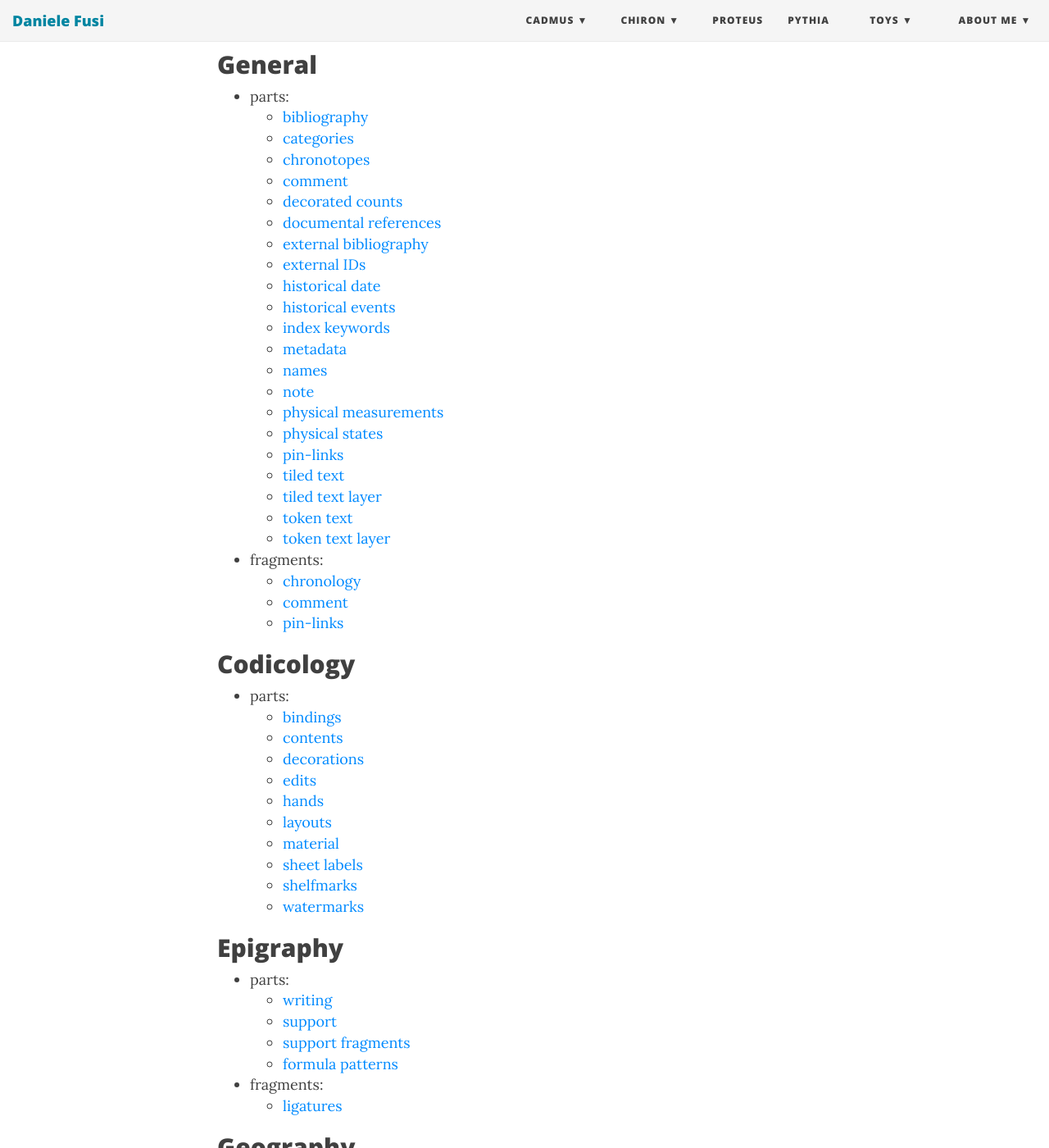
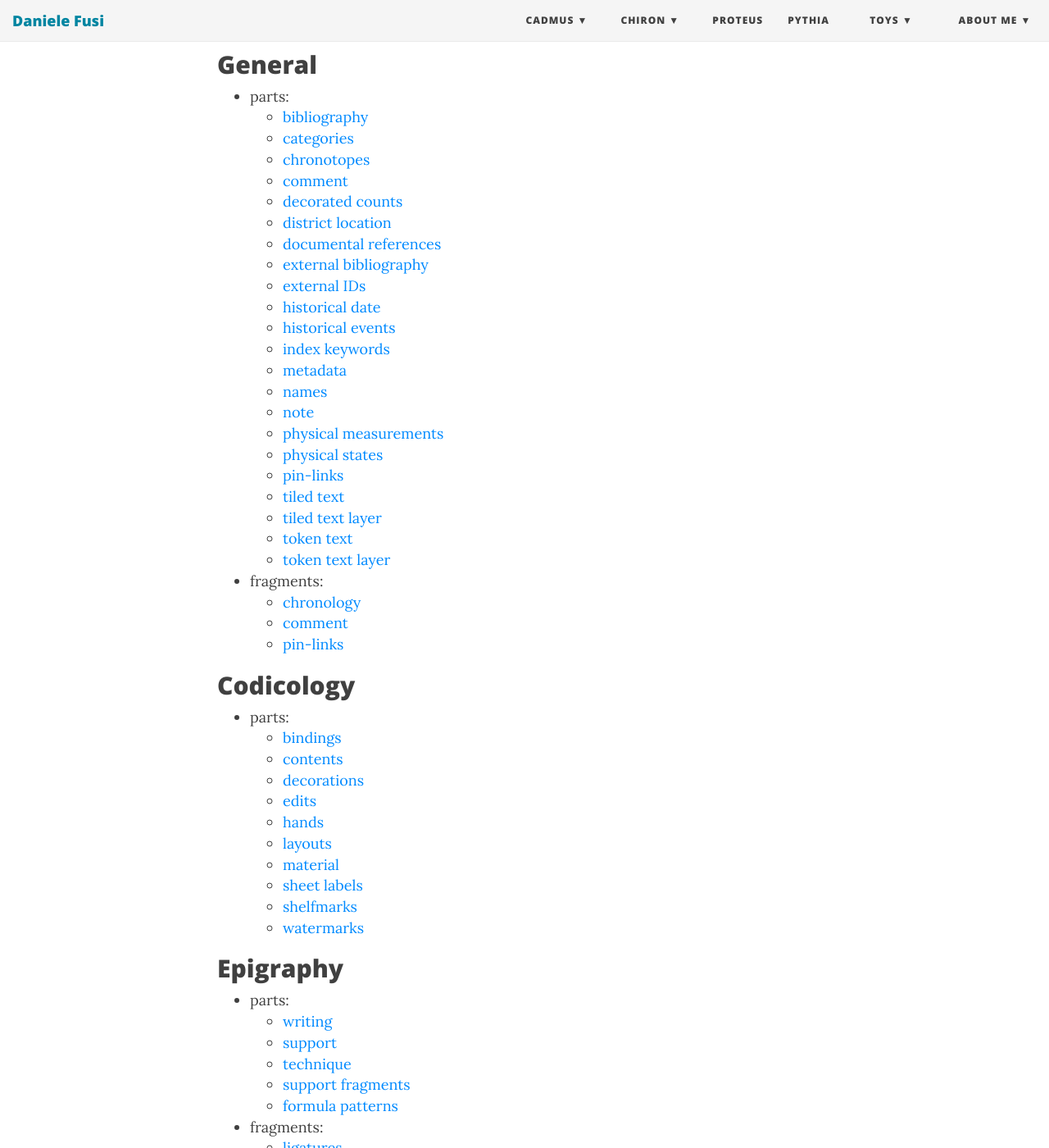
Before and after one commit to Myrmex/overview, a Jekyll site: the page built from cadmus/dev/models.md, in a window 1280 px wide and 1400 px high, scrolled down 442 px. Shown: the whole window at 82% size. Built offline with Jekyll 4.4.1, drawn with Linux system fonts in a browser that asks for light colours; nearby versions of some CDN libraries.

Commit message:
Update models.md

```diff
--- a/cadmus/dev/models.md
+++ b/cadmus/dev/models.md
@@ -14,6 +14,7 @@ All the generic models designed for Cadmus projects are listed here. Project-spe
   - [chronotopes](https://github.com/vedph/cadmus-general/blob/master/docs/chronotopes.md)
   - [comment](https://github.com/vedph/cadmus-general/blob/master/docs/comment.md)
   - [decorated counts](https://github.com/vedph/cadmus-general/blob/master/docs/decorated-counts.md)
+  - [district location](https://github.com/vedph/cadmus-general/blob/master/docs/district-location.md)
   - [documental references](https://github.com/vedph/cadmus-general/blob/master/docs/doc-references.md)
   - [external bibliography](https://github.com/vedph/cadmus-general/blob/master/docs/ext-bibliography.md)
   - [external IDs](https://github.com/vedph/cadmus-general/blob/master/docs/external-ids.md)
@@ -54,6 +55,7 @@ All the generic models designed for Cadmus projects are listed here. Project-spe
 - parts:
   - [writing](https://github.com/vedph/cadmus-epigraphy/blob/master/docs/epi-writing.md)
   - [support](https://github.com/vedph/cadmus-epigraphy/blob/master/docs/epi-support.md)
+  - [technique](https://github.com/vedph/cadmus-epigraphy/blob/master/docs/epi-technique.md)
   - [support fragments](https://github.com/vedph/cadmus-epigraphy/blob/master/docs/epi-support-frr.md)
   - [formula patterns](https://github.com/vedph/cadmus-epigraphy/blob/master/docs/epi-formula-patterns.md)
 - fragments:
```
